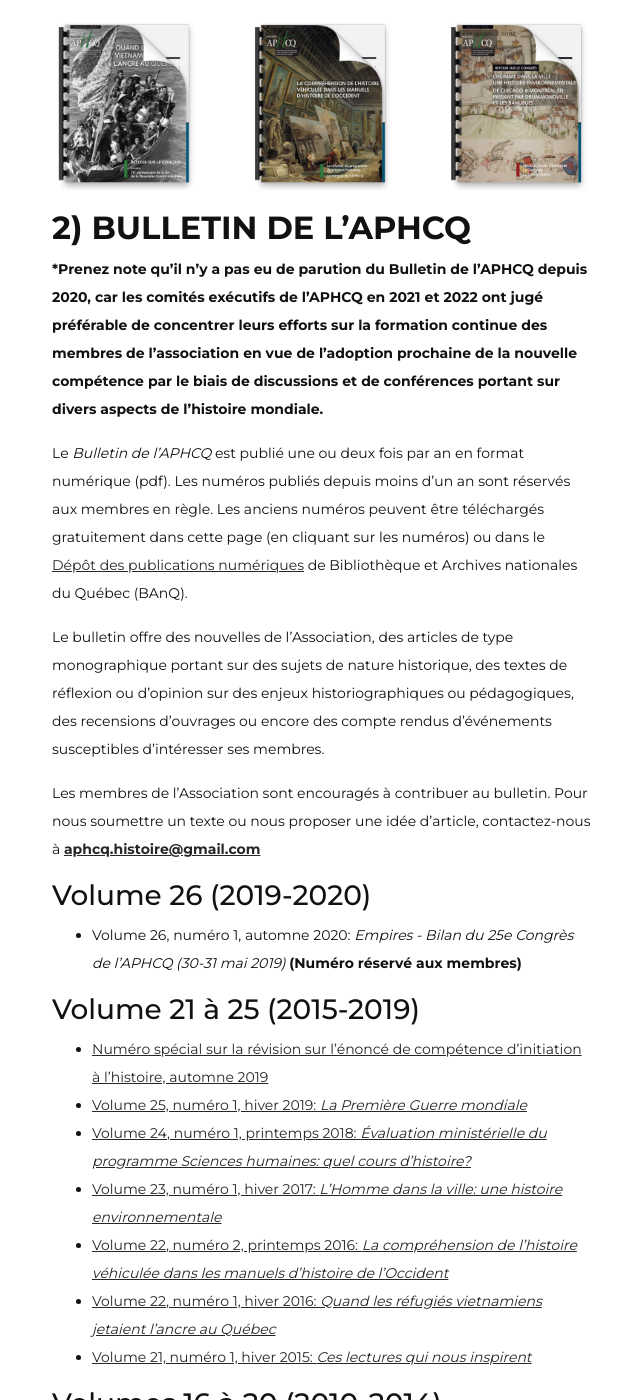
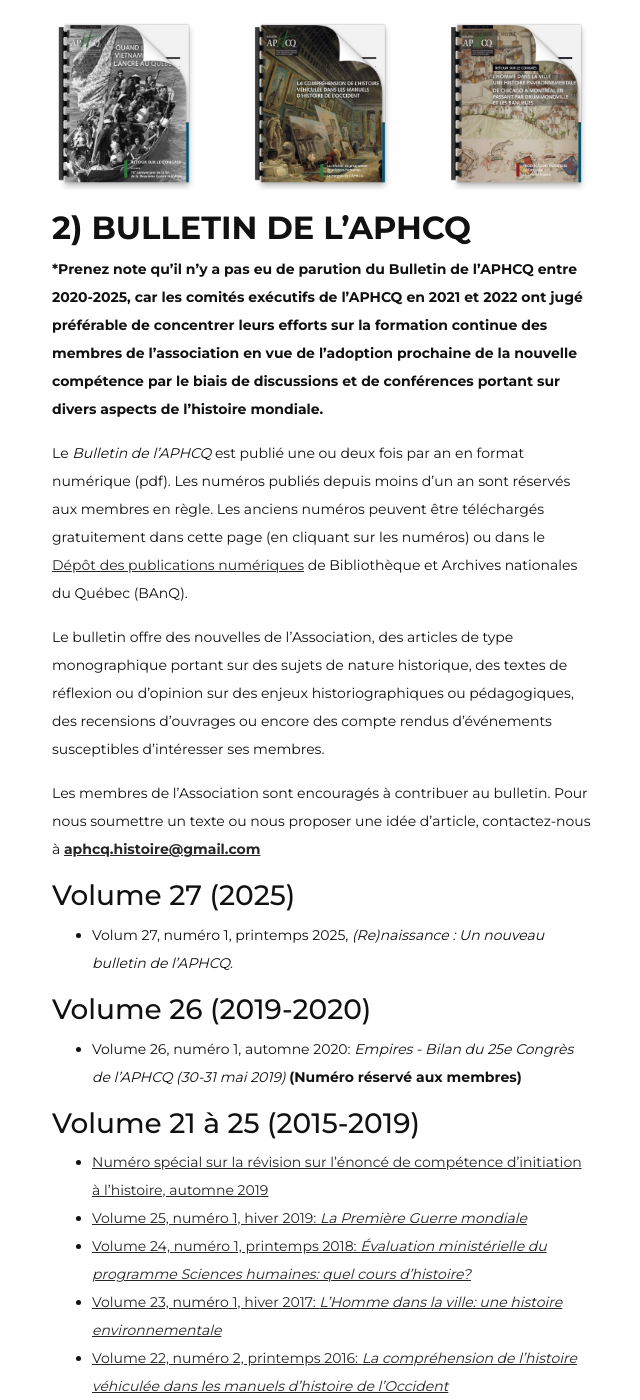
Before and after one commit to aphcq-association/site-web, a Jekyll site: the page built from docs/bulletin.html, in a window 1280 px wide and 1400 px high, scrolled down 2339 px. Shown: the whole window, without its empty margins (33-673 px from the left). Built offline with Jekyll 4.4.1, drawn with Linux system fonts in a browser that asks for light colours.

Commit message:
Update Pages “bulletin”

```diff
--- a/docs/bulletin.html
+++ b/docs/bulletin.html
@@ -48,13 +48,17 @@
 
 ## **2) B﻿ULLETIN DE L'APHCQ**
 
-**\*Prenez note qu'il n'y a pas eu de parution du Bulletin de l'APHCQ depuis 2020, car les comités exécutifs de l’APHCQ en 2021 et 2022 ont jugé préférable de concentrer leurs efforts sur la formation continue des membres de l’association en vue de l’adoption prochaine de la nouvelle compétence par le biais de discussions et de conférences portant sur divers aspects de l’histoire mondiale.**
+**\*Prenez note qu'il n'y a pas eu de parution du Bulletin de l'APHCQ entre 2020-2025, car les comités exécutifs de l’APHCQ en 2021 et 2022 ont jugé préférable de concentrer leurs efforts sur la formation continue des membres de l’association en vue de l’adoption prochaine de la nouvelle compétence par le biais de discussions et de conférences portant sur divers aspects de l’histoire mondiale.**
 
 Le *Bulletin de l’APHCQ* est publié une ou deux fois par an en format numérique (pdf). Les numéros publiés depuis moins d’un an sont réservés aux membres en règle. Les anciens numéros peuvent être téléchargés gratuitement dans cette page (en cliquant sur les numéros) ou dans le <a href="http://numerique.banq.qc.ca/patrimoine/details/52327/2512509" target="_blank">Dépôt des publications numériques</a> de Bibliothèque et Archives nationales du Québec (BAnQ).
 
 Le bulletin offre des nouvelles de l’Association, des articles de type monographique portant sur des sujets de nature historique, des textes de réflexion ou d’opinion sur des enjeux historiographiques ou pédagogiques, des recensions d'ouvrages ou encore des compte rendus d’événements susceptibles d’intéresser ses membres.
 
 Les membres de l’Association sont encouragés à contribuer au bulletin. Pour nous soumettre un texte ou nous proposer une idée d’article, contactez-nous à **[aphcq.histoire@gmail.com](mailto:aphcq.histoire@gmail.com)**
+
+### V﻿olume 27 (2025)
+
+* V﻿olum 27, numéro 1, printemps 2025, *(Re)naissance : Un nouveau bulletin de l'APHCQ*.
 
 ### Volume 26 (2019-2020)
 
```
